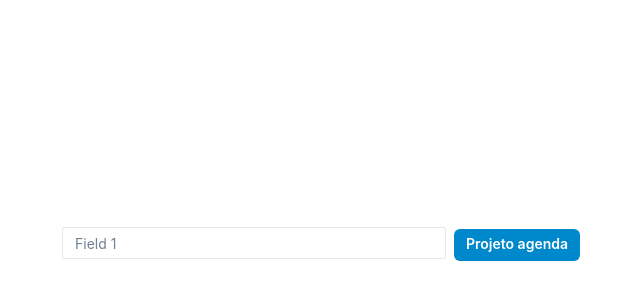
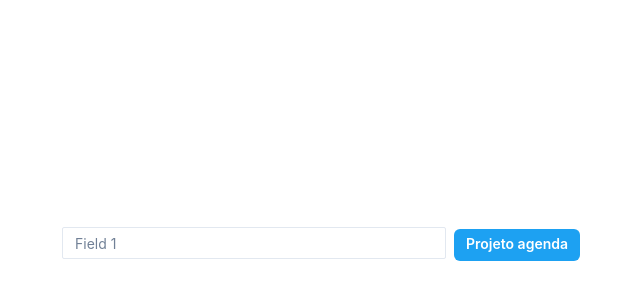
Before and after one commit to fga-eps-mds/2022-1-schedula-front, a Next.js app: page / in a window 1280 px wide. Shown: the part 156-456 px from the top of the page, without its empty margins (319-959 px from the left). Built offline with nearby package versions, Linux system fonts and the light colour scheme.

Commit message:
update folder structure

```diff
--- a/pages/index.tsx
+++ b/src/pages/index.tsx
@@ -1,9 +1,4 @@
-import {
-  Button,
-  Center,
-  Input,
-  Spacer,
-} from '@chakra-ui/react';
+import { Button, Center, Input } from '@chakra-ui/react';
 import type { NextPage } from 'next';
 import { toast } from 'react-toastify';
 import { useForm, SubmitHandler } from 'react-hook-form';
@@ -33,7 +28,7 @@ const Home: NextPage = () => {
           {...register('field1')}
         />
         <Button
-          colorScheme='telegram'
+          colorScheme='twitter'
           size='sm'
           type='submit'>
           Projeto agenda
```
Also changed, not shown: src/pages/_app.tsx (renamed from pages/_app.tsx), src/styles/Home.module.css (renamed from styles/Home.module.css), src/styles/globals.css (renamed from styles/globals.css), 1 other file (tests, documents, lock files or other folders).
